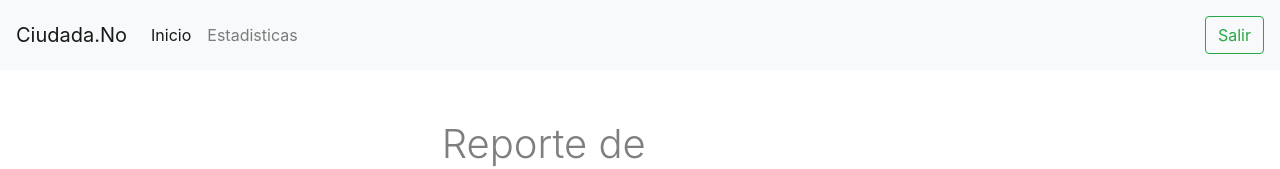
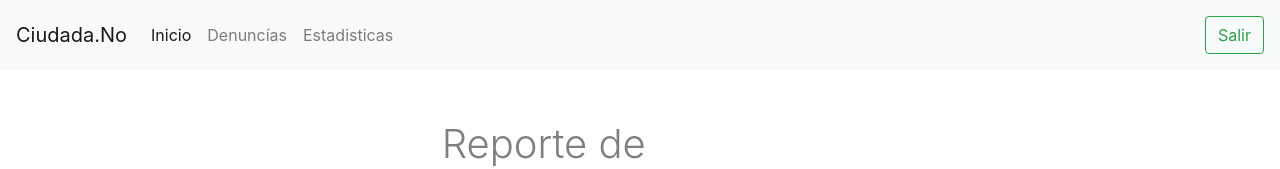
Before and after one commit to adonismendozaperez/Ciudada.No, a website: page public/Dashboard.html in a window 1280 px wide. Shown: the top 169 px of the page. Drawn offline with nearby package versions, Linux system fonts and the light colour scheme.

Commit message:
[Add] tag Denuncías

```diff
--- a/public/Dashboard.html
+++ b/public/Dashboard.html
@@ -58,6 +58,9 @@
             <ul class="navbar-nav mr-auto">
                 <li class="nav-item active">
                     <a class="nav-link" href="Dashboard.html">Inicio</a>
+                </li>
+                <li class="nav-item">
+                    <a class="nav-link" href="Dashboard.html">Denuncías</a>
                 </li>
                 <li class="nav-item">
                     <a class="nav-link" href="Dashboard.html">Estadisticas</a>
```
